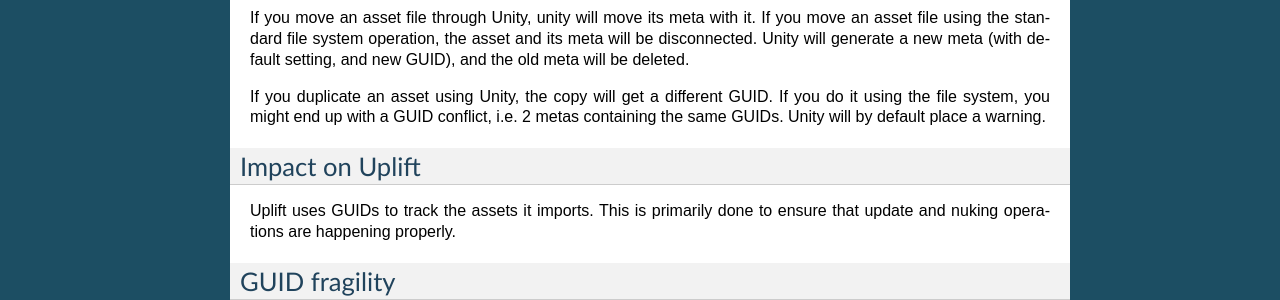
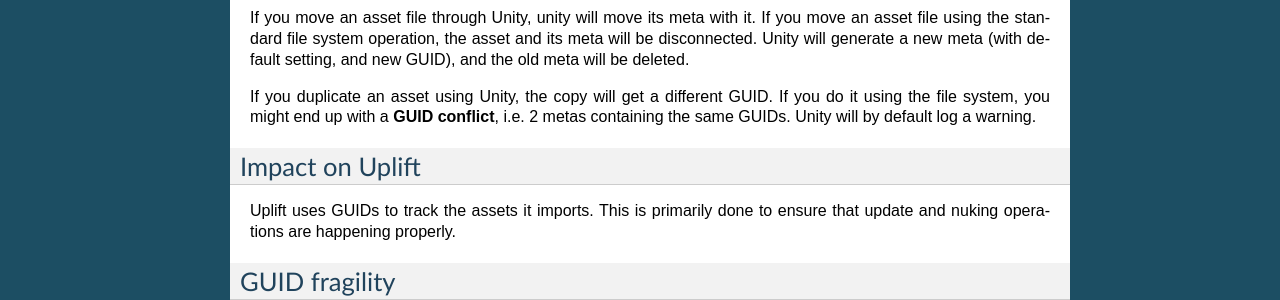
Before and after one commit to DragonBox/uplift-documentation, a Sphinx documentation site: the page built from source/unity/guids.rst, in a window 1280 px wide. Shown: the part 756-1056 px from the top of the page. Built offline with Sphinx 7.4.7, drawn with Linux system fonts in a browser that asks for light colours.

Commit message:
Document GUID conflicts

```diff
--- a/source/howto/guid-fragility.rst
+++ b/source/howto/guid-fragility.rst
@@ -13,7 +13,7 @@
 
 If something unexpected happens with GUIDs, Uplift will detect issues and propose solutions.
 
-For example before importing dependencies, it checks for potential GUID duplicates and stops the import process right away. Note while Uplfit does its best to not install a dependency with conflicting GUIDs, the erro currently can happen in the middle of installing multiple dependencies. In this case, follow Uplift instructions (remove the offending duplicates), before running the Install process again.
+For example before importing dependencies, it checks for potential GUID duplicates and stops the import process right away. Note while Uplfit does its best to not install a dependency with conflicting GUIDs, a `GUID conflict<guid_conflicts>` currently can be discovered in the middle of installing multiple dependencies. In this case, follow Uplift instructions (remove the offending duplicates), before running the Install process again.
 
 When trying to nuke a package, it tries to delete all the file it contained. If for some reason you already have deleted the file, or changed its GUID, Uplift will complain and log in the console. You might have to do some manual cleanup. As always, you shouldn't modify files that Uplift has imported `../uplift/paradigm_shift`.
 
--- a/source/unity/guids.rst
+++ b/source/unity/guids.rst
@@ -30,7 +30,9 @@
 
 If you move an asset file through Unity, unity will move its meta with it. If you move an asset file using the standard file system operation, the asset and its meta will be disconnected. Unity will generate a new meta (with default setting, and new GUID), and the old meta will be deleted.
 
-If you duplicate an asset using Unity, the copy will get a different GUID. If you do it using the file system, you might end up with a GUID conflict, i.e. 2 metas containing the same GUIDs. Unity will by default place a warning.
+.. _guid_conflicts:
+
+If you duplicate an asset using Unity, the copy will get a different GUID. If you do it using the file system, you might end up with a **GUID conflict**, i.e. 2 metas containing the same GUIDs. Unity will by default log a warning.
 
 Impact on Uplift
 ----------------
```
